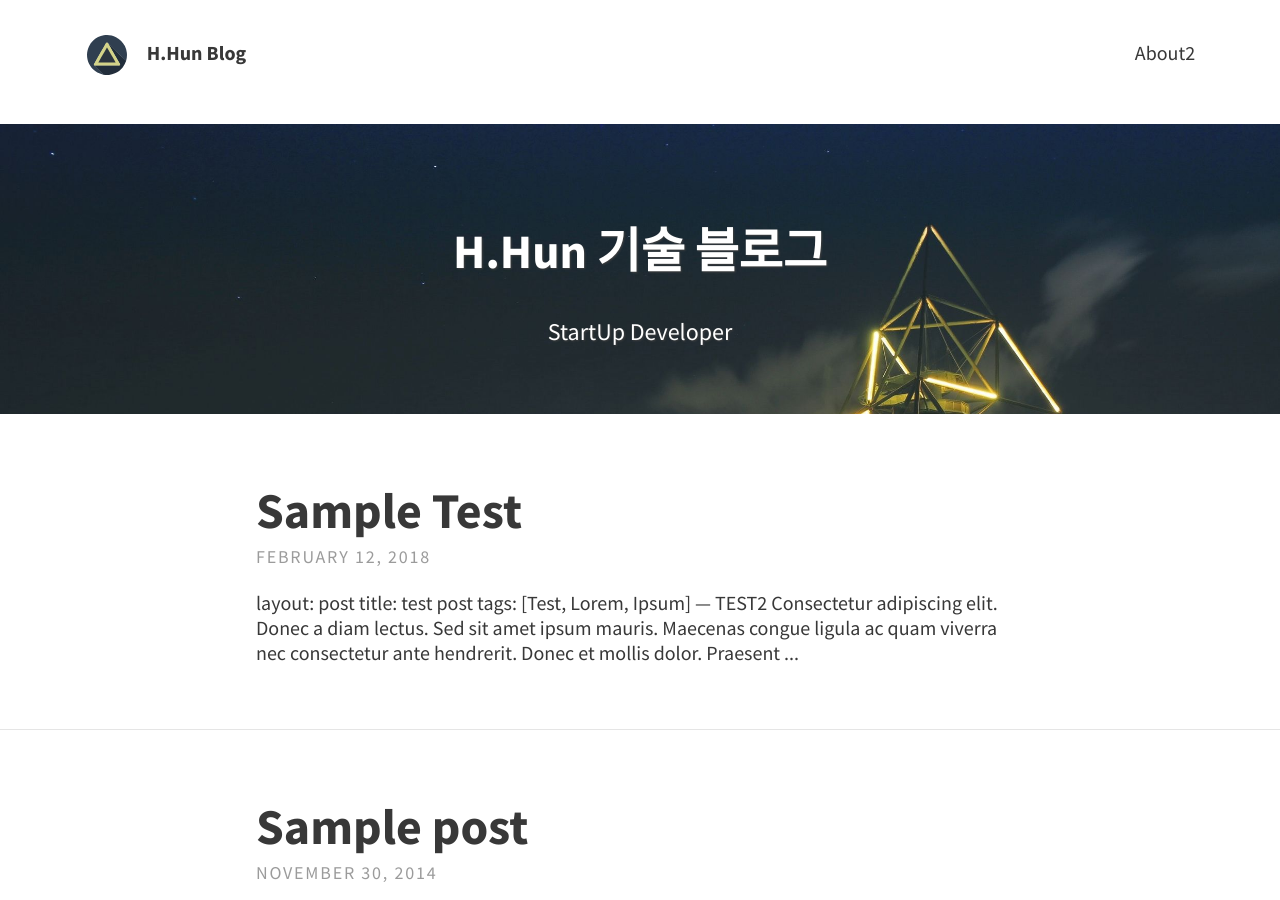
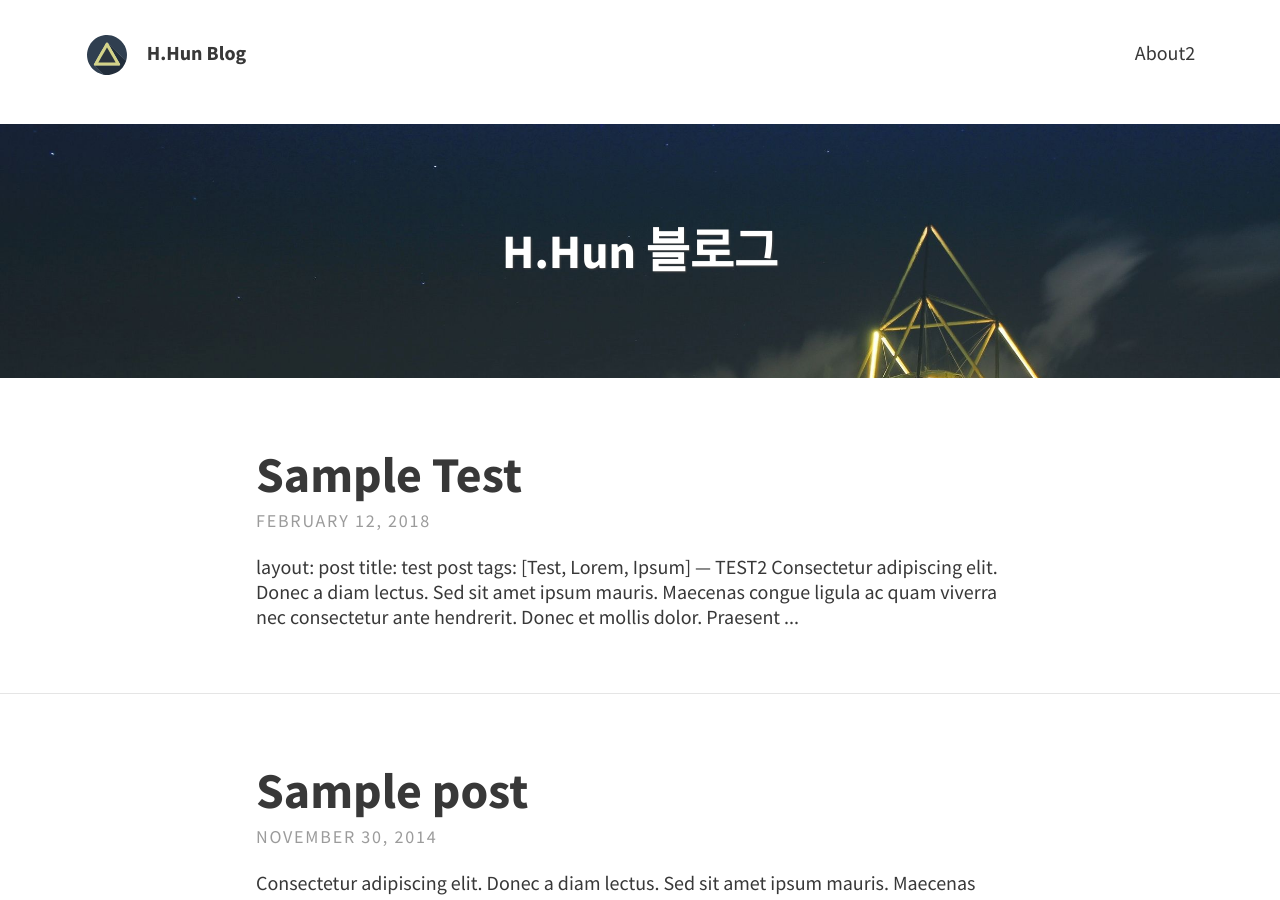
Before and after one commit to MrHun/hhun.github.io, a Jekyll site: the page built from index.html, in a window 1280 px wide and 900 px high. Built offline with Jekyll 4.4.1, drawn with Linux system fonts in a browser that asks for light colours; the list of posts is cut into pages by our own code.

Commit message:
Update _config.yml

```diff
--- a/_config.yml
+++ b/_config.yml
@@ -11,9 +11,9 @@ theme_settings:
   gravatar: # Email MD5 hash
   description: "A website with blog posts and pages" # used by search engines
 
-  # Header and footer text
+  # Header and footer text       #<p>StartUp Developer</p>
   header_text: > #two or three lines to describe your site
-     <h2>H.Hun 기술 블로그</h2><p>StartUp Developer</p>
+     <h2>H.Hun 블로그</h2>
   header_text_feature_image: assets/img/pexels/triangular.jpeg
   footer_text: >
     Powered by <a href="https://hhun.github.io/">H.Hun Blog</a> with <a href="https://github.com">GitHub</a>
```
